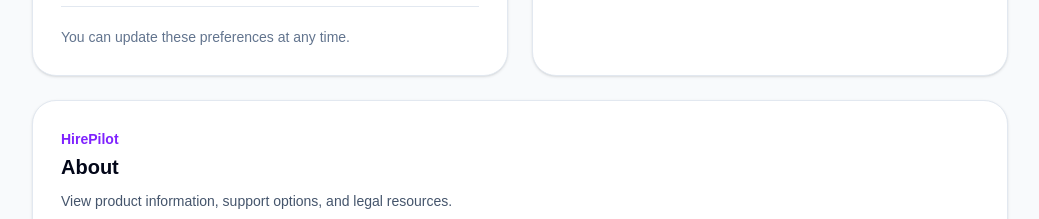
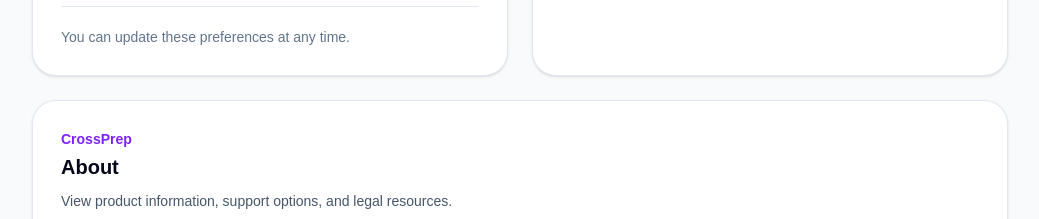
Before and after one commit to A-arnaavv/CrossPrep, a Next.js app in the folder frontend/: page /settings in a window 1280 px wide. Shown: the part 1820-2039 px from the top of the page, without its empty margins (240-1279 px from the left). Built offline with nearby package versions, Linux system fonts and the light colour scheme; no server answers.

Commit message:
Fixed Naming

```diff
--- a/frontend/app/settings/components/AboutSettingsCard.tsx
+++ b/frontend/app/settings/components/AboutSettingsCard.tsx
@@ -19,7 +19,7 @@ export default function AboutSettingsCard({
         <section className="rounded-3xl border border-slate-200 bg-white p-6 shadow-sm sm:p-7">
             <div>
                 <p className="text-sm font-semibold text-violet-600">
-                    HirePilot
+                    CrossPrep
                 </p>
 
                 <h2 className="mt-1 text-xl font-bold text-slate-950">
--- a/frontend/components/layout/navbar.tsx
+++ b/frontend/components/layout/navbar.tsx
@@ -2,7 +2,7 @@ export default function Navbar() {
   return (
     <nav className="h-16 border-b flex items-center px-6">
       <h1 className="font-bold text-xl">
-        InterviewGPT
+        CrossPrep
       </h1>
     </nav>
   );
```
